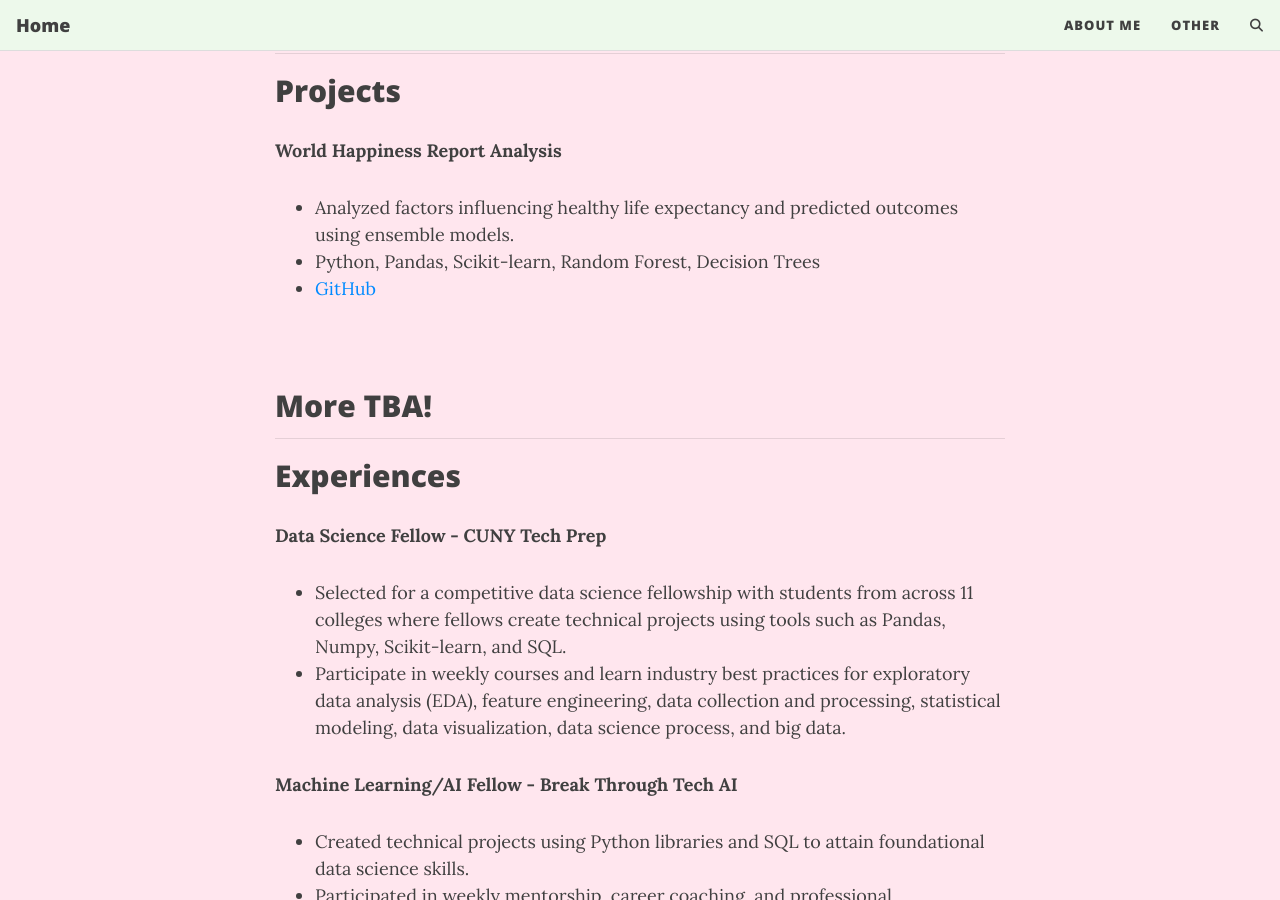
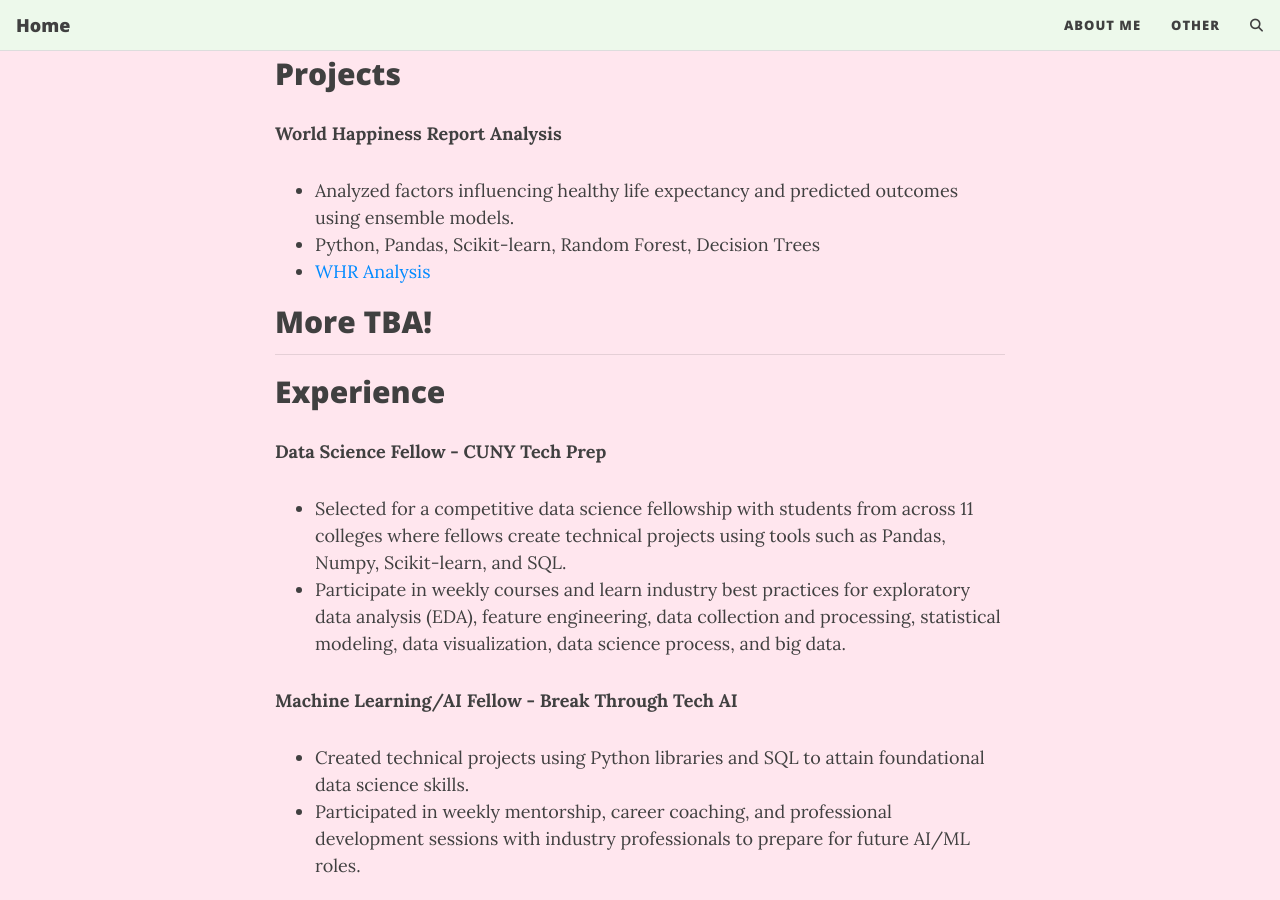
Before and after one commit to subxxh/subxxh.github.io, a Jekyll site: the page built from other.md, in a window 1280 px wide and 900 px high, scrolled down 314 px. Built offline with Jekyll 4.4.1, drawn with Linux system fonts in a browser that asks for light colours; comment, search, counter and statistics services are not loaded.

Commit message:
Update other.md

```diff
--- a/other.md
+++ b/other.md
@@ -3,7 +3,7 @@
 title: "Projects & Experiences"
 permalink: /other/
 ---
----
+
 
 
 ---
@@ -12,14 +12,14 @@
 **World Happiness Report Analysis**
 - Analyzed factors influencing healthy life expectancy and predicted outcomes using ensemble models.
 - Python, Pandas, Scikit-learn, Random Forest, Decision Trees
--  [GitHub](https://github.com/subxxh/LifeExpectancyML)
+-  [WHR Analysis](https://github.com/subxxh/LifeExpectancyML)
 
-<br>
+
 ## More TBA!
 
 ---
 
-## Experiences
+## Experience
 
 **Data Science Fellow - CUNY Tech Prep**
 - Selected for a competitive data science fellowship with students from across 11 colleges where fellows create technical projects using tools such as Pandas, Numpy, Scikit-learn, and SQL.
```
